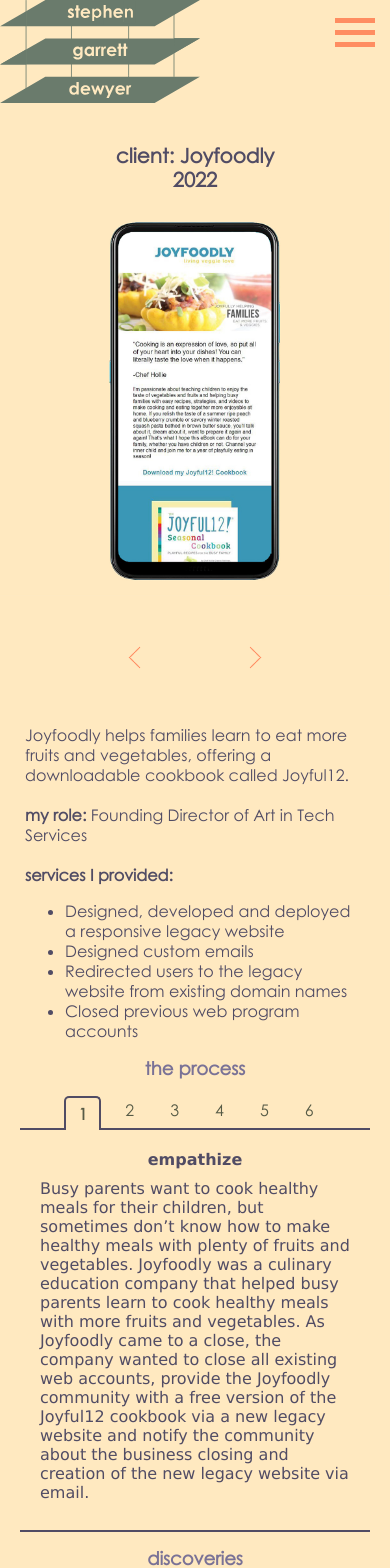
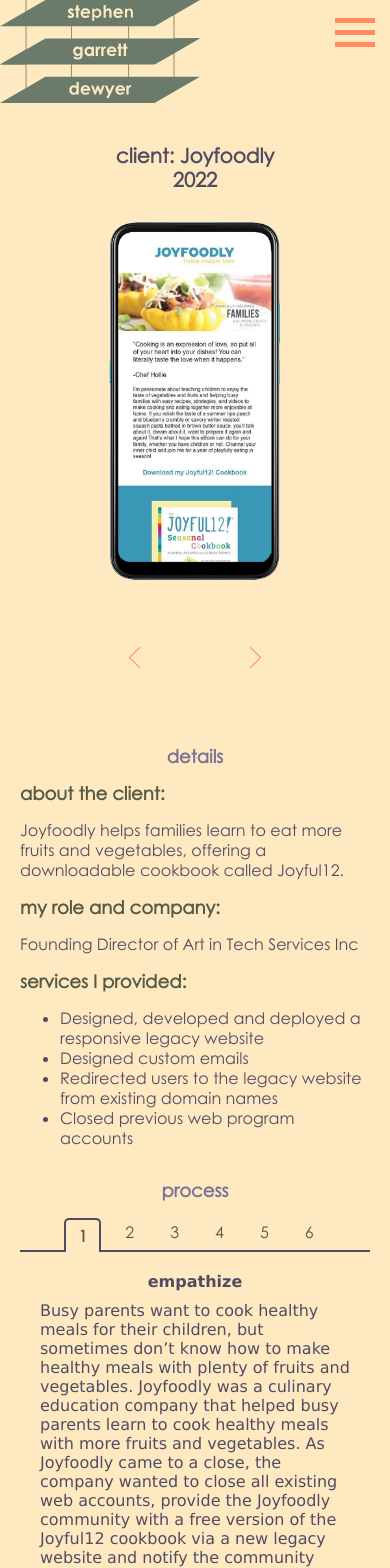
Before and after one commit to stephendewyer/stephendewyerwebwork, a Next.js app: page /case_studies/joyfoodly in a window 390 px wide. Shown: the top 1568 px of the page. Built offline with nearby package versions, Linux system fonts and the light colour scheme.

Commit message:
changing case study styling and slider styling

```diff
--- a/components/slide_carousel/slide_carousel.module.css
+++ b/components/slide_carousel/slide_carousel.module.css
@@ -2,8 +2,6 @@
   position: relative;
   width: 100%;
   height: auto;
-  left: 0;
-  right: 0;
   margin: 0;
 }
 
@@ -11,13 +9,8 @@
   position: relative;
   z-index: 2;
   width: 40%;
-  height: auto;
-  margin-left: auto;
-  margin-right: auto;
-  left: 0;
-  right: 0;
-  margin-top: 40px;
-  margin-bottom: 40px;
+  padding: 40px 0;
+  margin: 0 auto;
 }
 
 .prev_arrow {
--- a/pages/case_studies/artInTechServices/artInTechServices.module.css
+++ b/pages/case_studies/artInTechServices/artInTechServices.module.css
@@ -4,10 +4,31 @@
     width: 50%;
     min-width: 640px;
     max-width: 2000px;
-    height: auto;
-    margin-left: auto;
-    margin-right: auto;
-    margin-bottom: 150px;
+    margin: 0 auto;
+    padding-bottom: 50px;
+}
+
+.case_study_details {
+    min-width: 640px;
+    max-width: 2000px;
+    margin: 0 auto;
+    display: flex;
+    flex-direction: row;
+    justify-content: space-between;
+    padding: 0 20px;
+}
+
+.detail {
+    padding: 0 10px;
+    width: 50%;
+}
+
+.detail_heading {
+    color: #575B46;
+    font-weight: bold;
+    font-size: 24px;
+    padding: 0;
+    margin: 0;
 }
 
 .panelContent {
@@ -76,12 +97,22 @@
         position: relative;
         width: 100%;
         min-width: 100%;
-        height: auto;
-        margin-left: auto;
-        margin-right: auto;
-        left: 0;
-        right: 0;
-        margin-bottom: 125px;
+    }
+
+    .case_study_details {
+        min-width: 100%;
+        flex-direction: column;
+        justify-content: flex-start;
+        padding: 0 20px;
+    }
+
+    .detail {
+        padding: 0;
+        width: 100%;
+    }
+
+    .detail_heading {
+        font-size: 18px;
     }
 
     .panelContent {
--- a/pages/case_studies/index.js
+++ b/pages/case_studies/index.js
@@ -20,6 +20,7 @@ const CaseStudiesPage = () => {
                 <meta property="og:image" content="https://stephendewyerwebwork.vercel.app/videos/imagine_echo/imagine_echo_still_02.jpg" />
                 <meta property="og:url" content="https://stephendewyerwebwork.vercel.app/case_studies" />
             </Head>
+            <div className="container">
                 <div className={classes.case_studies}>
                     <h1 className="header">
                         case studies
@@ -121,6 +122,7 @@ const CaseStudiesPage = () => {
                         </div>
                     </div>
                 </div>
+            </div>
         </Fragment>
     );
 };
--- a/pages/case_studies/infiniteMile/infiniteMile.module.css
+++ b/pages/case_studies/infiniteMile/infiniteMile.module.css
@@ -4,10 +4,31 @@
     width: 50%;
     min-width: 640px;
     max-width: 2000px;
-    height: auto;
-    margin-left: auto;
-    margin-right: auto;
-    margin-bottom: 150px;
+    margin: 0 auto;
+    padding-bottom: 50px;
+}
+
+.case_study_details {
+    min-width: 640px;
+    max-width: 2000px;
+    margin: 0 auto;
+    display: flex;
+    flex-direction: row;
+    justify-content: space-between;
+    padding: 0 20px;
+}
+
+.detail {
+    padding: 0 10px;
+    width: 50%;
+}
+
+.detail_heading {
+    color: #575B46;
+    font-weight: bold;
+    font-size: 24px;
+    padding: 0;
+    margin: 0;
 }
 
 .panelContent {
@@ -76,12 +97,22 @@
         position: relative;
         width: 100%;
         min-width: 100%;
-        height: auto;
-        margin-left: auto;
-        margin-right: auto;
-        left: 0;
-        right: 0;
-        margin-bottom: 125px;
+    }
+
+    .case_study_details {
+        min-width: 100%;
+        flex-direction: column;
+        justify-content: flex-start;
+        padding: 0 20px;
+    }
+
+    .detail {
+        padding: 0;
+        width: 100%;
+    }
+
+    .detail_heading {
+        font-size: 18px;
     }
 
     .panelContent {
--- a/pages/case_studies/joyfoodly/index.js
+++ b/pages/case_studies/joyfoodly/index.js
@@ -156,12 +156,29 @@ const Joyfoodly = () => {
                 <div className={styles.slider_case_study}>
                     <JoyfoodlySlideCarousel />
                 </div>
-                <div className='paragraphs_container' >
-                    <div className='paragraphs' >
+                <h2 className="header_02">
+                    details
+                </h2>
+                <div className={styles.case_study_details}>
+                    <div className={styles.detail}>
+                        <h3 className={styles.detail_heading}>
+                            about the client:
+                        </h3>
+                        <p>
                             Joyfoodly helps families learn to eat more fruits and vegetables, offering a downloadable cookbook called Joyful12.
-                        <br /><br />
-                        <span className={styles.inline_bold}>my role: </span> Founding Director of Art in Tech Services<br /><br />
-                        <span className={styles.inline_bold}>services I provided:</span>
+                        </p>
+                        <h3 className={styles.detail_heading}>
+                            my role and company:
+                        </h3>
+                        <p>
+                            Founding Director of Art in Tech Services Inc
+                        </p>
+                    </div>
+                    <div className={styles.detail}>
+                        <h3 className={styles.detail_heading}>
+                            services I provided:
+                        </h3>
+                        <p>
                             <ul>
                                 <li>
                                     Designed, developed and deployed a responsive legacy website
@@ -176,10 +193,11 @@ const Joyfoodly = () => {
                                     Closed previous web program accounts
                                 </li>
                             </ul>
-
+                        </p>
+                    </div>
                 </div>
                 <h2 className="header_02">
-                        the process
+                    process
                 </h2>
                 <Tabs tabPanels={tabPanels} />
                 <h2 className="header_02">
@@ -190,7 +208,6 @@ const Joyfoodly = () => {
                     A key to the success of the project was writing a contract to set a timeline and expectations for deliverables.
                     Art in Tech Services was a great vehicle for the project.
                 </div>
-
                 <div className={styles.visit_button}>
                     <Link href="https://joyfoodly.vercel.app/" passHref={true} >
                         <a className={styles.visit_link} target="_blank" rel="noopener noreferrer">
@@ -222,9 +239,7 @@ const Joyfoodly = () => {
                     </Link>
                 </div>
             </div>
-            </div>
         </Fragment>
-
     );
 };
 
--- a/pages/case_studies/joyfoodly/joyfoodly.module.css
+++ b/pages/case_studies/joyfoodly/joyfoodly.module.css
@@ -4,10 +4,31 @@
     width: 50%;
     min-width: 640px;
     max-width: 2000px;
-    height: auto;
-    margin-left: auto;
-    margin-right: auto;
-    margin-bottom: 150px;
+    margin: 0 auto;
+    padding-bottom: 50px;
+}
+
+.case_study_details {
+    min-width: 640px;
+    max-width: 2000px;
+    margin: 0 auto;
+    display: flex;
+    flex-direction: row;
+    justify-content: space-between;
+    padding: 0 20px;
+}
+
+.detail {
+    padding: 0 10px;
+    width: 50%;
+}
+
+.detail_heading {
+    color: #575B46;
+    font-weight: bold;
+    font-size: 24px;
+    padding: 0;
+    margin: 0;
 }
 
 .panelContent {
@@ -76,12 +97,22 @@
         position: relative;
         width: 100%;
         min-width: 100%;
-        height: auto;
-        margin-left: auto;
-        margin-right: auto;
-        left: 0;
-        right: 0;
-        margin-bottom: 125px;
+    }
+
+    .case_study_details {
+        min-width: 100%;
+        flex-direction: column;
+        justify-content: flex-start;
+        padding: 0 20px;
+    }
+
+    .detail {
+        padding: 0;
+        width: 100%;
+    }
+
+    .detail_heading {
+        font-size: 18px;
     }
 
     .panelContent {
--- a/pages/case_studies/publicArtsCommission/publicArtsCommission.module.css
+++ b/pages/case_studies/publicArtsCommission/publicArtsCommission.module.css
@@ -4,10 +4,31 @@
     width: 50%;
     min-width: 640px;
     max-width: 2000px;
-    height: auto;
-    margin-left: auto;
-    margin-right: auto;
-    margin-bottom: 150px;
+    margin: 0 auto;
+    padding-bottom: 50px;
+}
+
+.case_study_details {
+    min-width: 640px;
+    max-width: 2000px;
+    margin: 0 auto;
+    display: flex;
+    flex-direction: row;
+    justify-content: space-between;
+    padding: 0 20px;
+}
+
+.detail {
+    padding: 0 10px;
+    width: 50%;
+}
+
+.detail_heading {
+    color: #575B46;
+    font-weight: bold;
+    font-size: 24px;
+    padding: 0;
+    margin: 0;
 }
 
 .panelContent {
@@ -76,12 +97,22 @@
         position: relative;
         width: 100%;
         min-width: 100%;
-        height: auto;
-        margin-left: auto;
-        margin-right: auto;
-        left: 0;
-        right: 0;
-        margin-bottom: 125px;
+    }
+
+    .case_study_details {
+        min-width: 100%;
+        flex-direction: column;
+        justify-content: flex-start;
+        padding: 0 20px;
+    }
+
+    .detail {
+        padding: 0;
+        width: 100%;
+    }
+
+    .detail_heading {
+        font-size: 18px;
     }
 
     .panelContent {
```
Also changed, not shown: pages/case_studies/artInTechServices/index.js (+27 -8 lines), pages/case_studies/infiniteMile/index.js (+26 -7 lines), pages/case_studies/publicArtsCommission/index.js (+26 -7 lines). Lines whose indentation alone changed are shown as unchanged.
